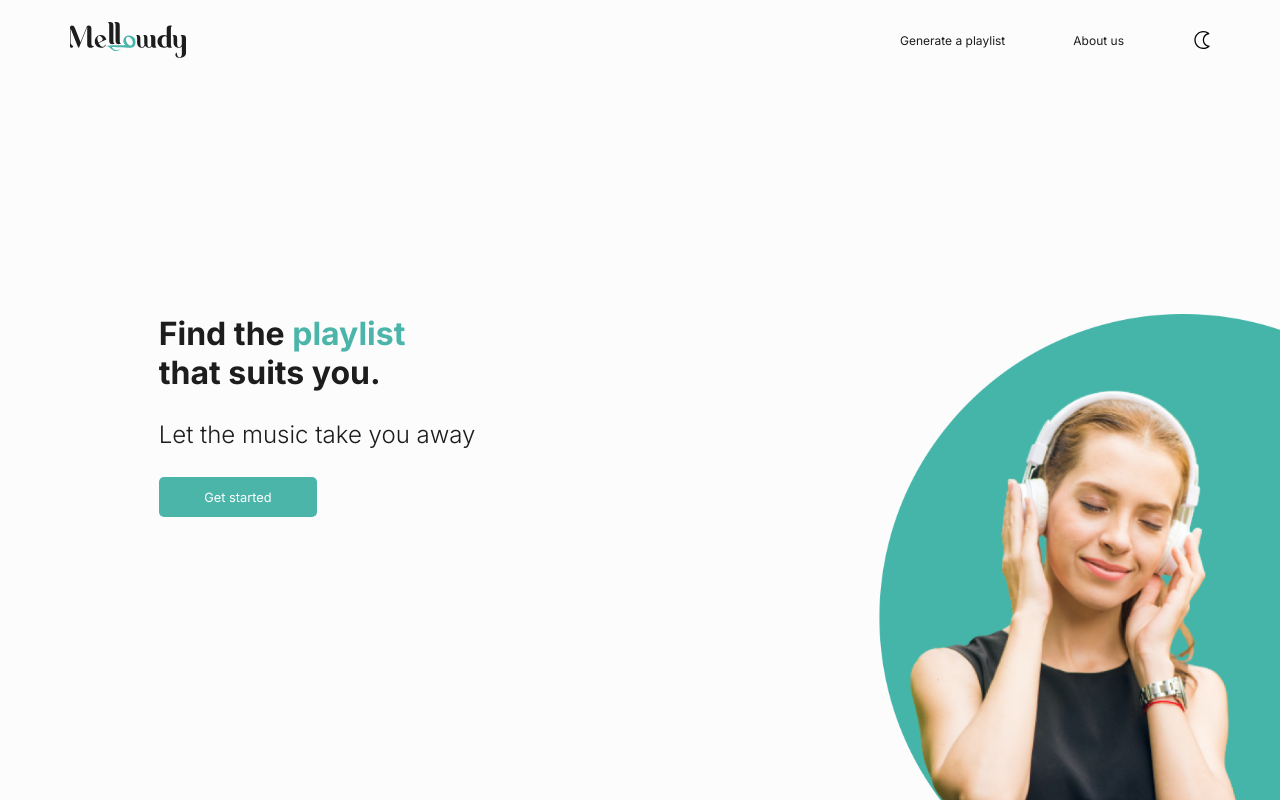
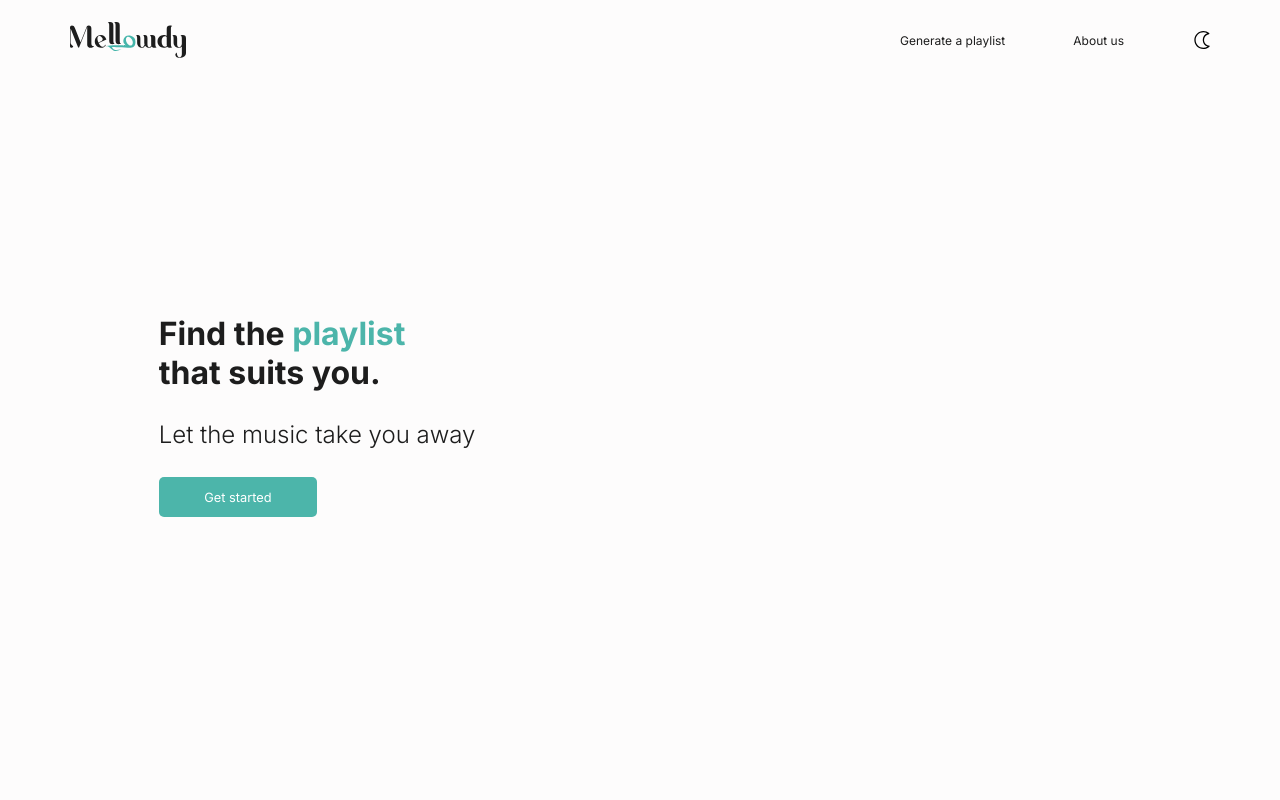
Before and after one commit to LouisCuenot/mellowdy-front-v2, a React (Create React App) app: page / in a window 1280 px wide. Built offline with nearby package versions, Linux system fonts and the light colour scheme.

Commit message:
Remove HomePage img

```diff
--- a/src/Components/Homepage/Homepage.js
+++ b/src/Components/Homepage/Homepage.js
@@ -10,7 +10,7 @@ function Homepage() {
           <h3>Let the music take you away</h3>
           <a href="https://mellow-dy.tinker.ovh/oauth" className="button">Get started</a>
       </div>
-      <img src={imghomepage} alt="A women listening music" className="imghomepage"/>
+
 
     </div>
   );
```
